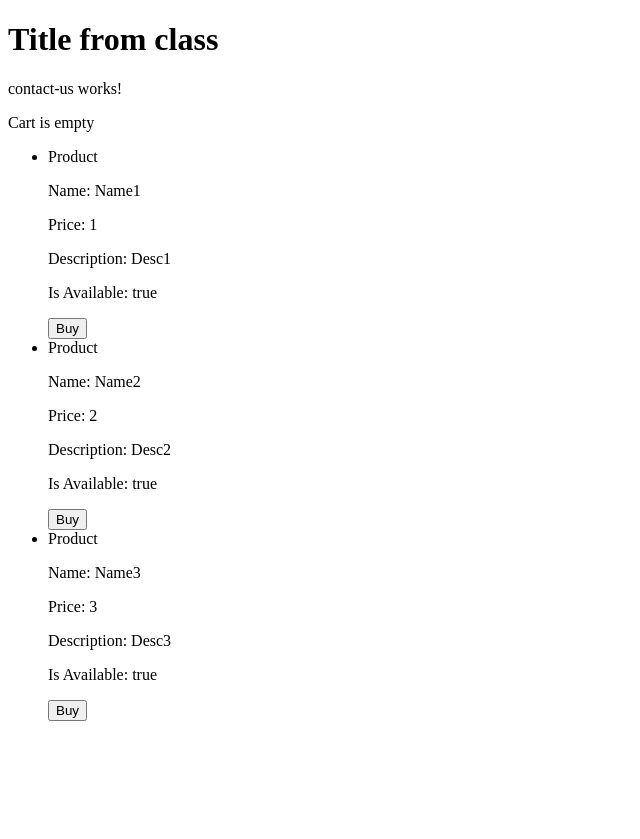
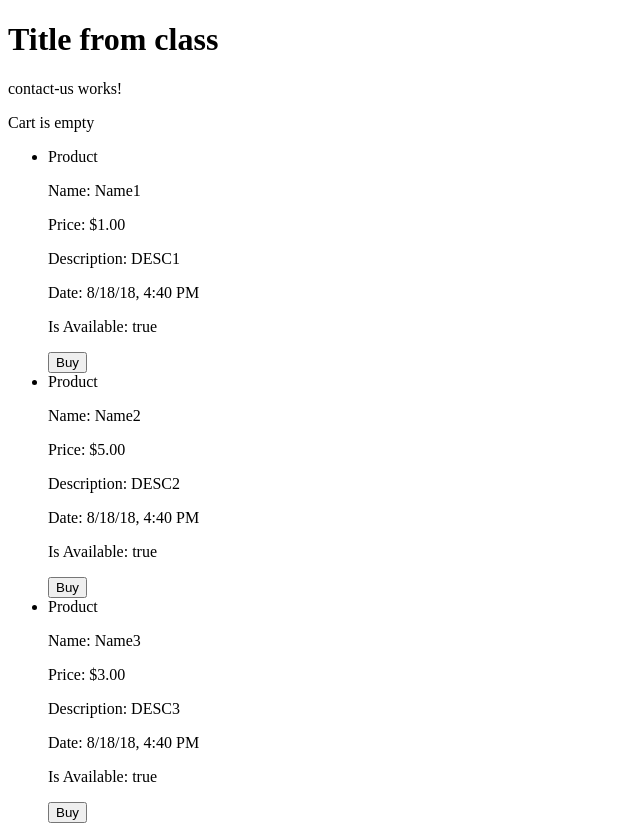
Before and after one commit to GeorgeMyzor/Shop, an Angular app: page / in a window 1280 px wide. Shown: the whole page, without its empty margins (0-640 px from the left). Before the commit the page ends 800 px from the top, so only its background shows below. Built offline with nearby package versions, Linux system fonts and the light colour scheme.

Commit message:
Currency/UpperCase/TittleCase/Date in product.component OrderBy Name/Price/etc Asc/Desc pipe used in product-list.component. Add pipe in shared module.

```diff
--- a/src/app/cart/components/cart-item/cart-item.component.html
+++ b/src/app/cart/components/cart-item/cart-item.component.html
@@ -3,5 +3,5 @@ Product
   Name: {{product.name}}
 </p>
 <p>
-  Price: {{product.price}}
+  Price: {{product.price | currency}}
 </p>
--- a/src/app/cart/components/cart-item/cart-item.component.ts
+++ b/src/app/cart/components/cart-item/cart-item.component.ts
@@ -5,7 +5,6 @@ import { ICartItem } from 'src/app/interfaces/cart-item.interface';
 @Component({
   selector: 'app-cart-item',
   templateUrl: './cart-item.component.html',
-  styles: [],
   changeDetection: ChangeDetectionStrategy.OnPush
 })
 export class CartItemComponent {
--- a/src/app/models/product.model.ts
+++ b/src/app/models/product.model.ts
@@ -16,7 +16,7 @@ export class ProductModel implements IProduct {
     this.price = price;
     this.category = category;
     this.isAvailable = isAvailable;
-    this.shipDate = shipDate;
+    this.shipDate = new Date();
     this.discount = discount;
   }
 }
--- a/src/app/products/components/product-list/product-list.component.html
+++ b/src/app/products/components/product-list/product-list.component.html
@@ -1,5 +1,5 @@
 <ul>
-    <li *ngFor="let product of products">
+    <li *ngFor="let product of products | orderBy:'true':'name'">
       <app-product [product]="product" (buy)="onBuy($event)"></app-product>
     </li>
 </ul>
--- a/src/app/products/components/product-list/product-list.component.ts
+++ b/src/app/products/components/product-list/product-list.component.ts
@@ -4,11 +4,11 @@ import { IProduct } from 'src/app/interfaces/product.interface';
 import { ProductsService } from 'src/app/products/services/products.service';
 import { CartService } from 'src/app/cart/services/cart.service';
 import { StockService } from 'src/app/shared/services/stock.service';
+import { OrderByPipe } from 'src/app/shared/pipes/order-by.pipe';
 
 @Component({
   selector: 'app-product-list',
   templateUrl: './product-list.component.html',
-  styles: []
 })
 export class ProductListComponent implements OnInit {
   products: IProduct[];
--- a/src/app/products/components/product/product.component.html
+++ b/src/app/products/components/product/product.component.html
@@ -1,12 +1,15 @@
 Product
 <p>
-  Name: {{product.name}}
+  Name: {{product.name | titlecase}}
 </p>
 <p>
-  Price: {{product.price}}
+  Price: {{product.price | currency}}
 </p>
 <p>
-  Description: {{product.description}}
+  Description: {{product.description | uppercase}}
+</p>
+<p>
+  Date: {{product.shipDate | date:'short'}}
 </p>
 <p>
   Is Available: {{product.isAvailable}}
--- a/src/app/products/products.module.ts
+++ b/src/app/products/products.module.ts
@@ -4,10 +4,12 @@ import { CommonModule } from '@angular/common';
 import { ProductComponent } from 'src/app/products/components/product/product.component';
 import { ProductListComponent } from 'src/app/products/components/product-list/product-list.component';
 import { ProductsService } from 'src/app/products/services/products.service';
+import { SharedModule } from 'src/app/shared/shared.module';
 
 @NgModule({
   imports: [
-    CommonModule
+    CommonModule,
+    SharedModule
   ],
   declarations: [
     ProductComponent,
--- a/src/app/products/services/products.service.ts
+++ b/src/app/products/services/products.service.ts
@@ -10,7 +10,7 @@ import { Category } from 'src/app/enums/category.enum';
 export class ProductsService {
   private products: IProduct[] = [
     new ProductModel('Name1', 'Desc1', 1, Category.Food, true),
-    new ProductModel('Name2', 'Desc2', 2, Category.Clothing, true),
+    new ProductModel('Name2', 'Desc2', 5, Category.Clothing, true),
     new ProductModel('Name3', 'Desc3', 3, Category.Music, true)
   ];
 
--- /dev/null
+++ b/src/app/shared/pipes/order-by.pipe.ts
@@ -0,0 +1,20 @@
+import { Pipe, PipeTransform } from '@angular/core';
+import { IProduct } from 'src/app/interfaces/product.interface';
+
+@Pipe({
+  name: 'orderBy'
+})
+export class OrderByPipe implements PipeTransform {
+  transform(array: Array<IProduct>, ascendant: any = 'true', fieldName: any = 'name'): any {
+    array.sort((a: IProduct, b: IProduct) => {
+      if (a[fieldName] < b[fieldName]) {
+        return ascendant == 'true' ? -1 : 1;
+      } else if (a[fieldName] > b[fieldName]) {
+        return ascendant == 'true' ? 1 : -1;
+      } else {
+        return 0;
+      }
+    });
+    return array;
+  }
+}
--- a/src/app/shared/shared.module.ts
+++ b/src/app/shared/shared.module.ts
@@ -1,12 +1,13 @@
 import { NgModule } from '@angular/core';
 import { CommonModule } from '@angular/common';
 import { MouseoverBackgroundDirective } from './directives/mouseover-background.directive';
+import { OrderByPipe } from 'src/app/shared/pipes/order-by.pipe';
 
 @NgModule({
   imports: [
     CommonModule
   ],
-  declarations: [MouseoverBackgroundDirective],
-  exports: [MouseoverBackgroundDirective]
+  declarations: [MouseoverBackgroundDirective, OrderByPipe],
+  exports: [MouseoverBackgroundDirective, OrderByPipe],
 })
 export class SharedModule { }
```
Also changed, not shown: 1 other file (tests, documents, lock files or other folders).
